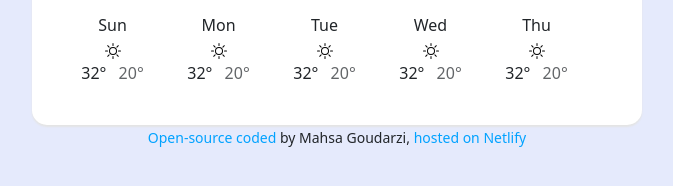
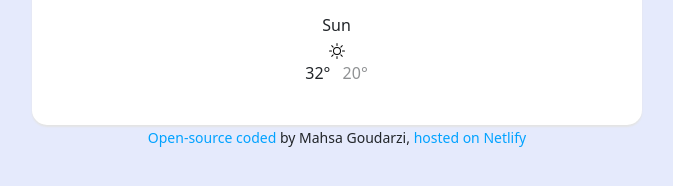
Before and after one commit to Mahsa-Goudarzi/weather-app, a plain HTML site: page index.html in a window 1280 px wide. Shown: the part 220-406 px from the top of the page, without its empty margins (303-976 px from the left). Drawn offline with nearby package versions, Linux system fonts and the light colour scheme; no server answers.

Commit message:
Clean up HTML of 5-day-forcast part

```diff
--- a/index.html
+++ b/index.html
@@ -72,6 +72,7 @@
         <hr />
 
         <!--this part shows next five days forcast in a Bootstrap grid-->
+        <div class="weather-forcast" id="forcast">
           <div class="row">
             <div class="col forcast">
               <div class="forcast-day">Sun</div>
@@ -82,45 +83,6 @@
                 <span class="high-temperature">32°</span>
                 <span class="low-temperature">20°</span>
               </div>
-          </div>
-          <div class="col forcast">
-            <div class="forcast-day">Mon</div>
-            <div class="forcast-icon">
-              <img src="images/sun.svg" />
-            </div>
-            <div class="forcast-temperature">
-              <span class="high-temperature">32°</span>
-              <span class="low-temperature">20°</span>
-            </div>
-          </div>
-          <div class="col forcast">
-            <div class="forcast-day">Tue</div>
-            <div class="forcast-icon">
-              <img src="images/sun.svg" />
-            </div>
-            <div class="forcast-temperature">
-              <span class="high-temperature">32°</span>
-              <span class="low-temperature">20°</span>
-            </div>
-          </div>
-          <div class="col forcast">
-            <div class="forcast-day">Wed</div>
-            <div class="forcast-icon">
-              <img src="images/sun.svg" />
-            </div>
-            <div class="forcast-temperature">
-              <span class="high-temperature">32°</span>
-              <span class="low-temperature">20°</span>
-            </div>
-          </div>
-          <div class="col forcast">
-            <div class="forcast-day">Thu</div>
-            <div class="forcast-icon">
-              <img src="images/sun.svg" />
-            </div>
-            <div class="forcast-temperature">
-              <span class="high-temperature">32°</span>
-              <span class="low-temperature">20°</span>
             </div>
           </div>
         </div>
--- a/src/styles.css
+++ b/src/styles.css
@@ -59,7 +59,7 @@ footer {
 }
 
 .low-temperature {
-  opacity: 0.7;
+  opacity: 0.5;
   margin-left: 8px;
 }
 
```
Lines whose indentation alone changed are shown as unchanged.
